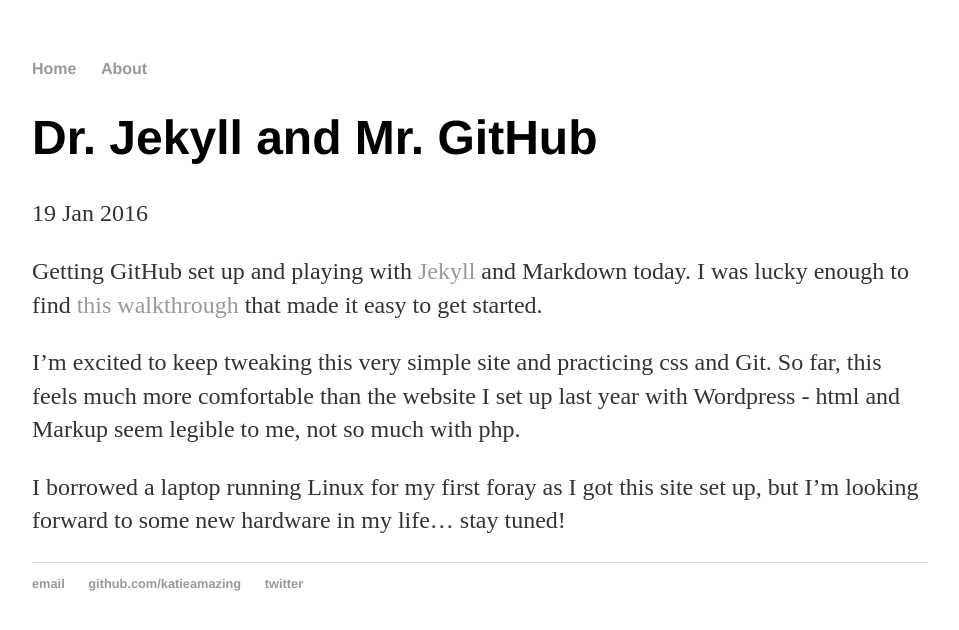
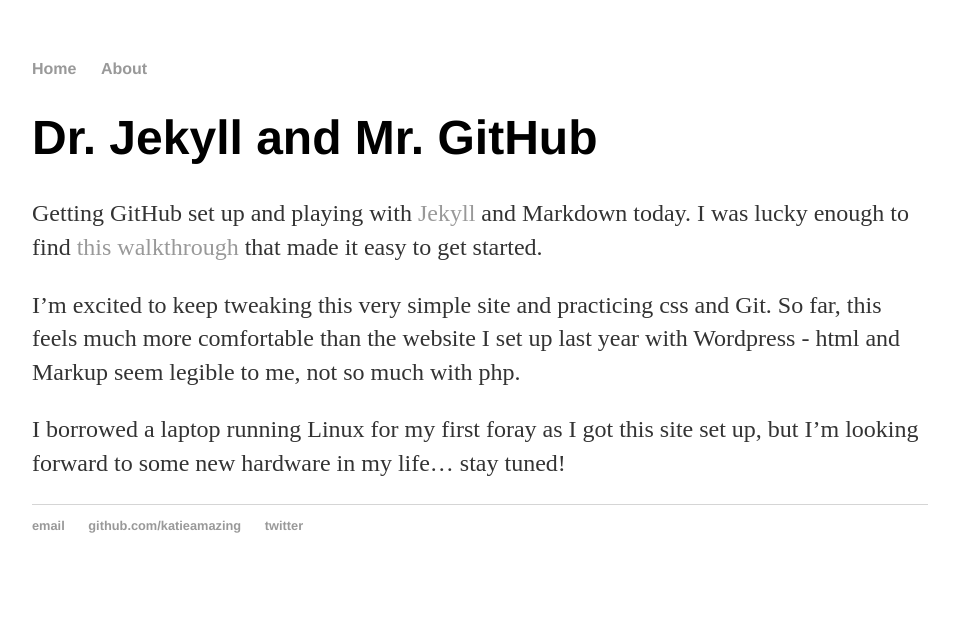
Before and after one commit to katieamazing/katieamazing.github.io, a Jekyll site: the page built from _posts/2016-01-19-git-and-jekyll.md, in a window 1280 px wide. Shown: the top 630 px of the page, without its empty margins (160-1119 px from the left). Built offline with Jekyll 4.4.1, drawn with Linux system fonts in a browser that asks for light colours.

Commit message:
Update post.html

```diff
--- a/_layouts/post.html
+++ b/_layouts/post.html
@@ -2,7 +2,7 @@
 layout: default
 ---
 <h1>{{ page.title }}</h1>
-<p class="meta">{{ page.date | date_to_string }}</p>
+<!--<p class="meta">{{ page.date | date_to_string }}</p> --for listing posts-by-month: has become too humiliating to stick with -->
 
 <div class="post">
   {{ content }}
```
